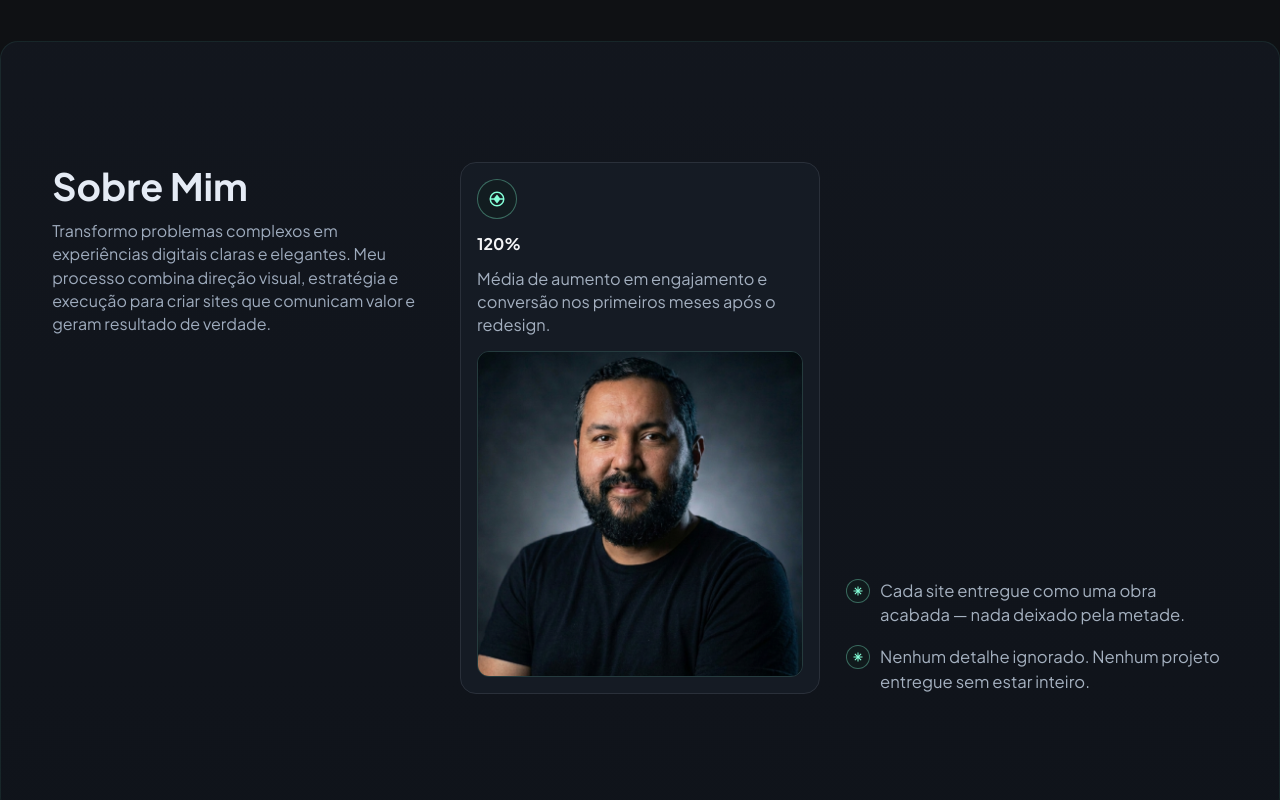
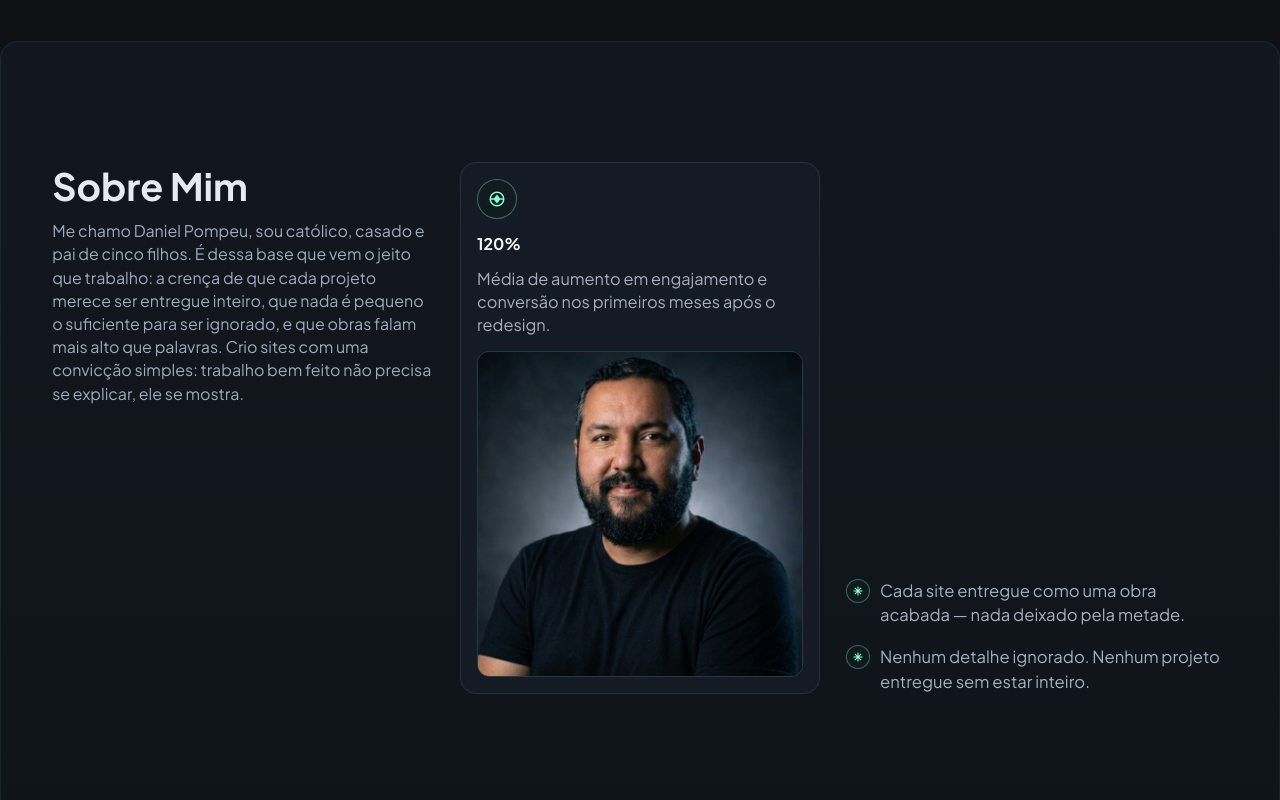
Before and after one commit to d4nielerick/portifolio, a website: page index.html in a window 1280 px wide. Shown: the part 1662-2462 px from the top of the page. Drawn offline with Linux system fonts and the light colour scheme; no server answers.

Commit message:
update about copy with personal positioning text

```diff
--- a/data/portfolio-context.json
+++ b/data/portfolio-context.json
@@ -2,7 +2,7 @@
   "profile": {
     "name": "Daniel",
     "specialty": "Desenvolvimento e design de sites",
-    "bio": "Profissional focado em sites modernos com boa experiencia visual, performance e conversao.",
+    "bio": "Me chamo Daniel Pompeu, sou catolico, casado e pai de cinco filhos. E dessa base que vem o jeito que trabalho: a crenca de que cada projeto merece ser entregue inteiro, que nada e pequeno o suficiente para ser ignorado, e que obras falam mais alto que palavras. Crio sites com uma conviccao simples: trabalho bem feito nao precisa se explicar, ele se mostra.",
     "contact": "Use o formulario de contato do site ou solicite um briefing."
   },
   "faqs": [
--- a/index.html
+++ b/index.html
@@ -920,9 +920,11 @@
           <article class="about-left">
             <h3>Sobre Mim</h3>
             <p>
-              Transformo problemas complexos em experiências digitais claras e elegantes.
-              Meu processo combina direção visual, estratégia e execução para criar sites
-              que comunicam valor e geram resultado de verdade.
+              Me chamo Daniel Pompeu, sou católico, casado e pai de cinco filhos.
+              É dessa base que vem o jeito que trabalho: a crença de que cada projeto
+              merece ser entregue inteiro, que nada é pequeno o suficiente para ser ignorado,
+              e que obras falam mais alto que palavras. Crio sites com uma convicção simples:
+              trabalho bem feito não precisa se explicar, ele se mostra.
             </p>
           </article>
 
```
